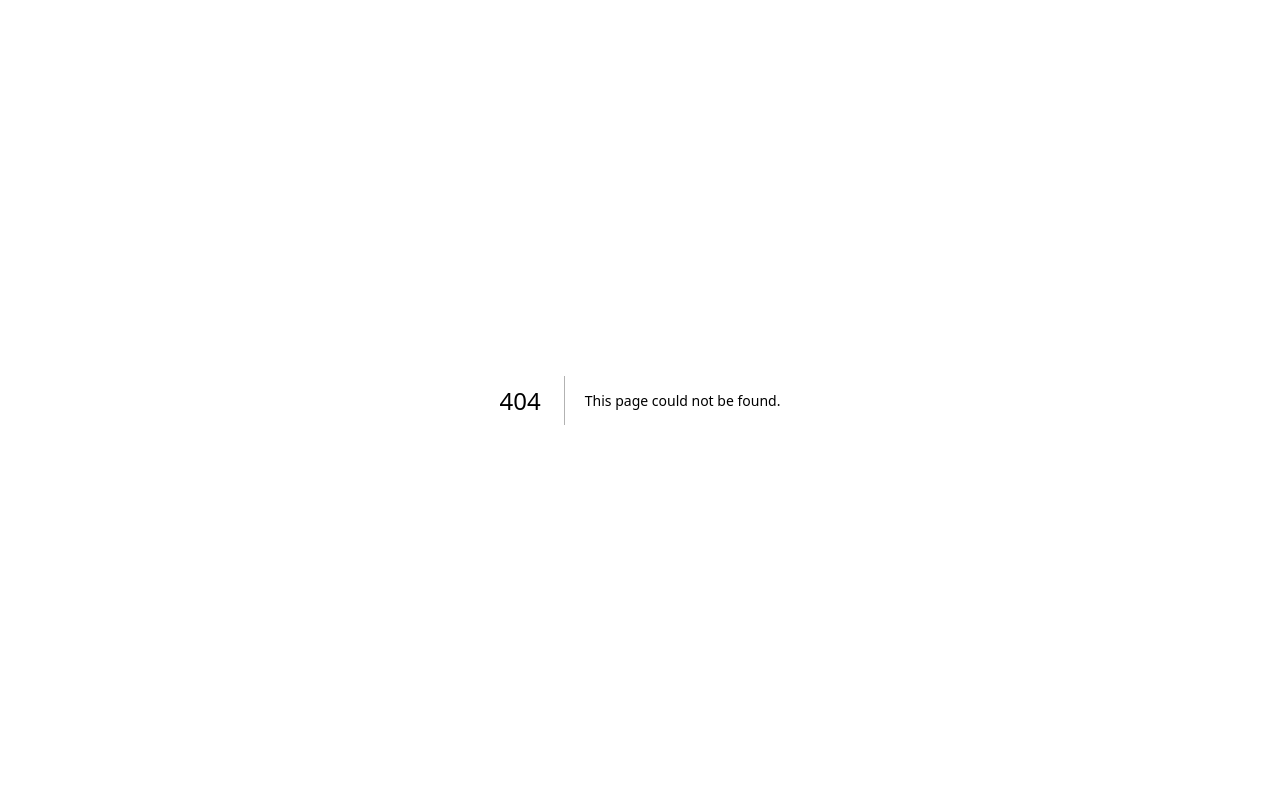
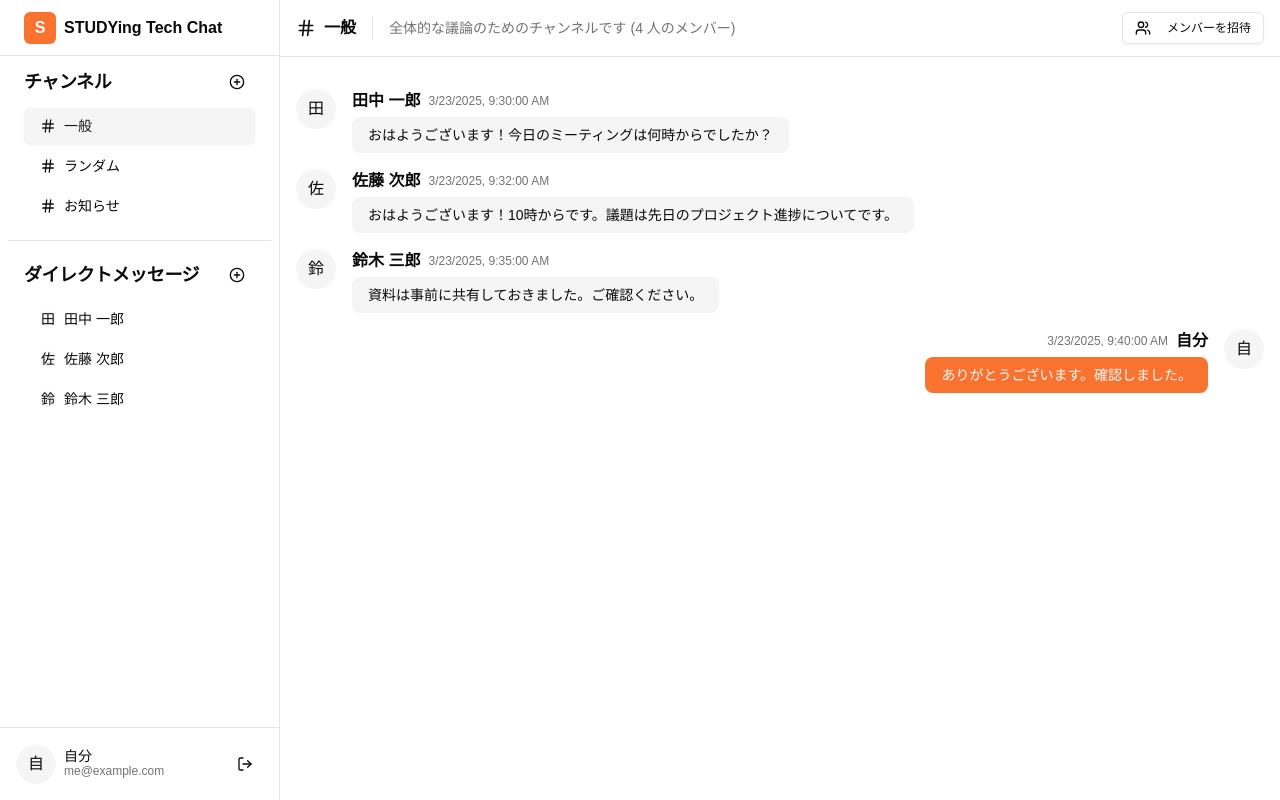
Before and after one commit to Meg624/studying-tech-chat-app, a Next.js app: page /workspace/channel/1 in a window 1280 px wide. Before the commit this address had no page. Built offline with nearby package versions, Linux system fonts and the light colour scheme.

Commit message:
Not Foundページの実装

```diff
--- /dev/null
+++ b/src/app/not-found.tsx
@@ -0,0 +1,39 @@
+import Link from 'next/link';
+import { Button } from '@/components/ui/button';
+import { Home, AlertCircle } from 'lucide-react';
+
+export default function NotFound() {
+  return (
+    <div className="flex flex-col items-center justify-center min-h-screen px-4 text-center bg-background">
+      <div className="space-y-6 max-w-md">
+        <div className="flex justify-center">
+          <AlertCircle className="h-24 w-24 text-muted-foreground" />
+        </div>
+
+        <h1 className="text-4xl font-bold tracking-tight">
+          ページが見つかりません
+        </h1>
+
+        <p className="text-xl text-muted-foreground">
+          お探しのリソースは存在しないか、移動された可能性があります。
+        </p>
+
+        <div className="flex gap-4 justify-center">
+          <Button asChild className="mt-8 gap-2">
+            <Link href="/">
+              <Home className="h-4 w-4" />
+              ホームに戻る
+            </Link>
+          </Button>
+
+          <Button asChild className="mt-8 gap-2">
+            <Link href="/workspace">
+              <Home className="h-4 w-4" />
+              ワークスペースに戻る
+            </Link>
+          </Button>
+        </div>
+      </div>
+    </div>
+  );
+}
--- /dev/null
+++ b/src/app/workspace/channel/[channelId]/page.tsx
@@ -0,0 +1,29 @@
+'use client';
+
+// Next.js
+import { useParams, notFound } from 'next/navigation';
+// 自作コンポーネント
+import ChannelHeader from '@/components/channel/channelHeader';
+import MessageView from '@/components/channel/messageView';
+// データ
+import { getChannel, getChannelMessages, MY_USER_ID } from '@/data/workspace';
+
+export default function ChannelPage() {
+  // URL のパスからチャンネル ID を取得
+  const { channelId } = useParams<{ channelId: string }>();
+  const channelIdNumber = parseInt(channelId, 10);
+  if (isNaN(channelIdNumber)) return notFound();
+
+  const channel = getChannel(channelIdNumber);
+  if (!channel) return notFound();
+
+  return (
+    <div className="flex flex-col h-full">
+      <ChannelHeader channel={channel} />
+      <MessageView
+        messages={getChannelMessages(channelIdNumber)}
+        myUserId={MY_USER_ID}
+      />
+    </div>
+  );
+}
--- /dev/null
+++ b/src/components/channel/channelHeader.tsx
@@ -0,0 +1,54 @@
+// アイコン
+import { Hash, Users } from 'lucide-react';
+// shadcn/ui
+import { Avatar, AvatarFallback } from '@/components/ui/avatar';
+import { Button } from '@/components/ui/button';
+import { Separator } from '@/components/ui/separator';
+// 型
+import { ChannelType, type Channel } from '@/types/workspace';
+// データ
+import { getDirectMessagePartner, MY_USER_ID } from '@/data/workspace';
+
+export default function ChannelHeader({ channel }: { channel: Channel }) {
+  const partner =
+    channel.channelType === ChannelType.DM
+      ? getDirectMessagePartner(channel, MY_USER_ID)
+      : null;
+
+  return (
+    <header className="border-b bg-background z-10">
+      <div className="h-14 flex items-center gap-4 px-4">
+        <div className="flex items-center gap-2">
+          {channel.channelType === ChannelType.CHANNEL ? (
+            <>
+              <Hash className="h-5 w-5" />
+              <h1 className="font-semibold">{channel.name}</h1>
+            </>
+          ) : (
+            <>
+              <Avatar className="h-8 w-8">
+                <AvatarFallback>{partner?.name.charAt(0)}</AvatarFallback>
+              </Avatar>
+              <h1 className="font-semibold">{partner?.name}</h1>
+            </>
+          )}
+        </div>
+
+        {channel.channelType === ChannelType.CHANNEL && (
+          <>
+            <Separator orientation="vertical" className="h-6" />
+            <p className="text-sm text-muted-foreground hidden md:block">
+              {channel.description} ({channel.members.length} 人のメンバー)
+            </p>
+            <div className="ml-auto flex items-center gap-2">
+              <Button variant="outline" size="sm">
+                <Users className="mr-2 h-4 w-4" />
+                メンバーを招待
+              </Button>
+            </div>
+          </>
+        )}
+      </div>
+    </header>
+  );
+}
--- /dev/null
+++ b/src/components/channel/messageView.tsx
@@ -0,0 +1,64 @@
+import { ScrollArea } from '@/components/ui/scroll-area';
+import { Avatar, AvatarFallback } from '@/components/ui/avatar';
+import { Message } from '@/types/workspace';
+
+export default function MessageView({
+  messages,
+  myUserId,
+}: {
+  messages: Message[];
+  myUserId: number;
+}) {
+  // アロー関数で、メッセージが自分のものかどうかを判断する処理を定義
+  const isMyMessage = (message: Message) => message.sender.id === myUserId;
+
+  return (
+    <ScrollArea className="flex-1 p-4">
+      <div className="space-y-4 py-4">
+        {messages.map((message) => (
+          <div
+            key={message.id}
+            className={`flex items-start gap-4 ${isMyMessage(message) ? 'justify-end' : ''}`}
+          >
+            {!isMyMessage(message) && (
+              <Avatar>
+                <AvatarFallback>{message.sender.name.charAt(0)}</AvatarFallback>
+              </Avatar>
+            )}
+
+            <div className="grid gap-1">
+              <div
+                className={`flex items-center gap-2 ${isMyMessage(message) ? 'justify-end' : ''}`}
+              >
+                {!isMyMessage(message) && (
+                  <span className="font-semibold">{message.sender.name}</span>
+                )}
+                <span className="text-xs text-muted-foreground">
+                  {message.createdAt.toLocaleString()}
+                </span>
+                {isMyMessage(message) && (
+                  <span className="font-semibold">自分</span>
+                )}
+              </div>
+              <div
+                className={`px-4 py-2 rounded-lg ${
+                  isMyMessage(message)
+                    ? 'bg-primary text-primary-foreground ml-auto'
+                    : 'bg-muted'
+                }`}
+              >
+                <p className="text-sm">{message.content}</p>
+              </div>
+            </div>
+
+            {isMyMessage(message) && (
+              <Avatar>
+                <AvatarFallback>自</AvatarFallback>
+              </Avatar>
+            )}
+          </div>
+        ))}
+      </div>
+    </ScrollArea>
+  );
+}
```
